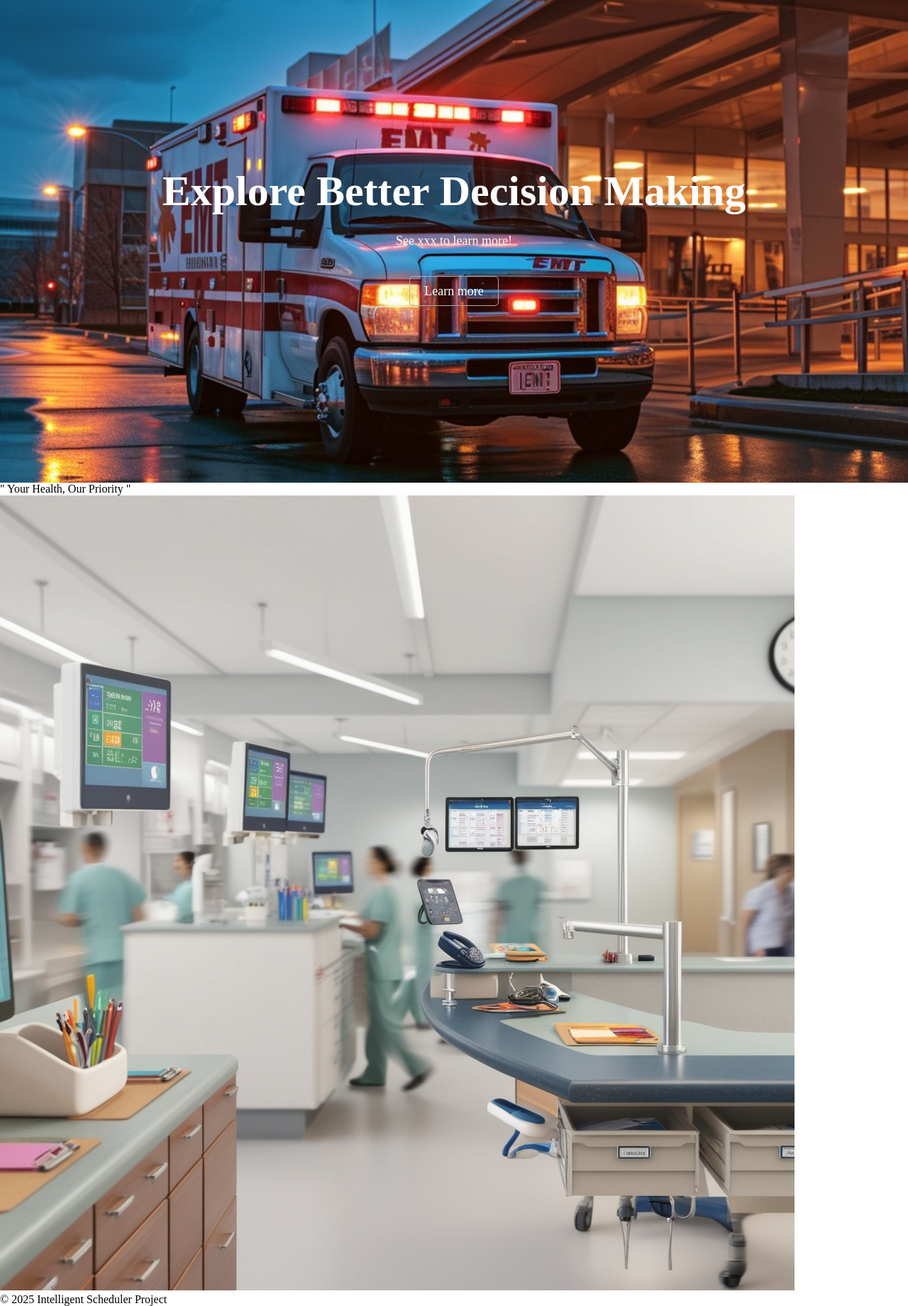
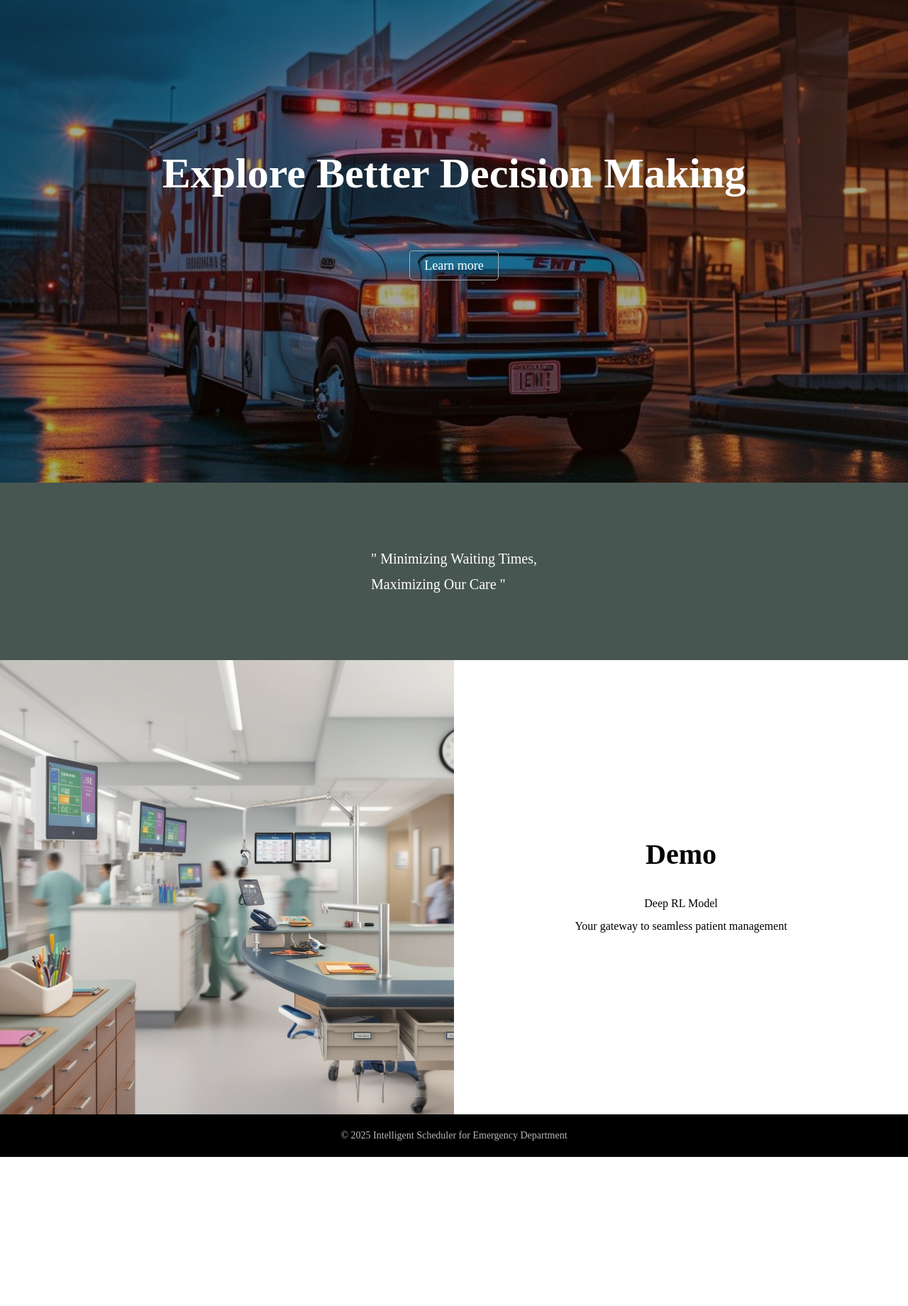
Before and after one commit to wang2653/Building-an-Intelligent-Job-Scheduler-for-Optimized-Request-Assignment, a Python web app: template templates/index.html in a window 1280 px wide; the page is wider, and only the part inside the window is pictured. Shown: the part 80-1920 px from the top of that part at 71% size. After the commit the page ends 1710 px from the top of that part, so only its background shows below. Run offline with Jinja, Linux system fonts and the light colour scheme; the template is opened without the code that fills it, so the values that code supplies are empty.

Commit message:
add the demo part web design for index.html

```diff
--- a/static/style.css
+++ b/static/style.css
@@ -36,7 +36,7 @@ header a:hover {
     background-color: antiquewhite;
     color: white;
     height: 85vh;
-    background-image: url("../static/emergency1.jpg");
+    background-image: url("../static/emergency1_dark.jpg");
     background-repeat: no-repeat;
     background-size: cover;
     background-position: center;
@@ -51,7 +51,7 @@ header a:hover {
 .explore p {
     color: #fef7e6;
     font-size: 18px;
-    margin: 25px 0;
+    margin: 85px 0;
 }
 .explore a {
     color: white;
@@ -60,3 +60,44 @@ header a:hover {
     padding: 10px 20px;
     border-radius: 5px;
 }
+.slogan {
+    background-color: #485652;
+    color: white;
+    height: 250px;
+    display: flex;
+    justify-content: center;
+    align-items: center;
+    font-size: 20px;
+    line-height: 1.8em;
+}
+footer {
+    background-color: #000;
+    color: #b7b7b7;
+    height: 60px;
+    display: flex;
+    justify-content: center;
+    align-items: center;
+    font-size: 14px;
+}
+.demo {
+    display: flex;
+}
+.demo img {
+    width: 50%;
+}
+.demo_message {
+    width: 50%;
+    background-color: white;
+    display: flex;
+    flex-direction: column;
+    align-items: center;
+    justify-content: center;
+}
+.demo_message h2{
+    font-size: 40px;
+    margin-bottom: 30px;
+}
+.demo_message p {
+    text-align: center;
+    line-height: 2em;
+}
--- a/templates/index.html
+++ b/templates/index.html
@@ -21,20 +21,23 @@
     <main>
     <section class="explore">
     <h2>Explore Better Decision Making</h2>
-    <p>See xxx to learn more!</p>
     <p><a href="https://github.com/wang2653/Building-an-Intelligent-Job-Scheduler-for-Optimized-Request-Assignment">Learn more</a></p>
     </section>
 
-    <section>
-    <blockquote>" Your Health, Our Priority "</blockquote>
+    <section class="slogan">
+    <blockquote>" Minimizing Waiting Times, <br> Maximizing Our Care "</blockquote>
     </section>
 
-    <section>
+    <section class="demo">
     <img src="../image/bg2.jpg" alt="Hospital Image">
+    <div class="demo_message">
+    <h2>Demo</h2>
+    <p>Deep RL Model <br> Your gateway to seamless patient management</p>
+    </div>
     </section>
     </main>
     <footer>
-        <p>&copy; 2025 Intelligent Scheduler Project</p>
+        <p>&copy; 2025 Intelligent Scheduler for Emergency Department</p>
     </footer>
 </body>
 </html>
```
Also changed, not shown: static/emergency1_dark.jpg (added).
